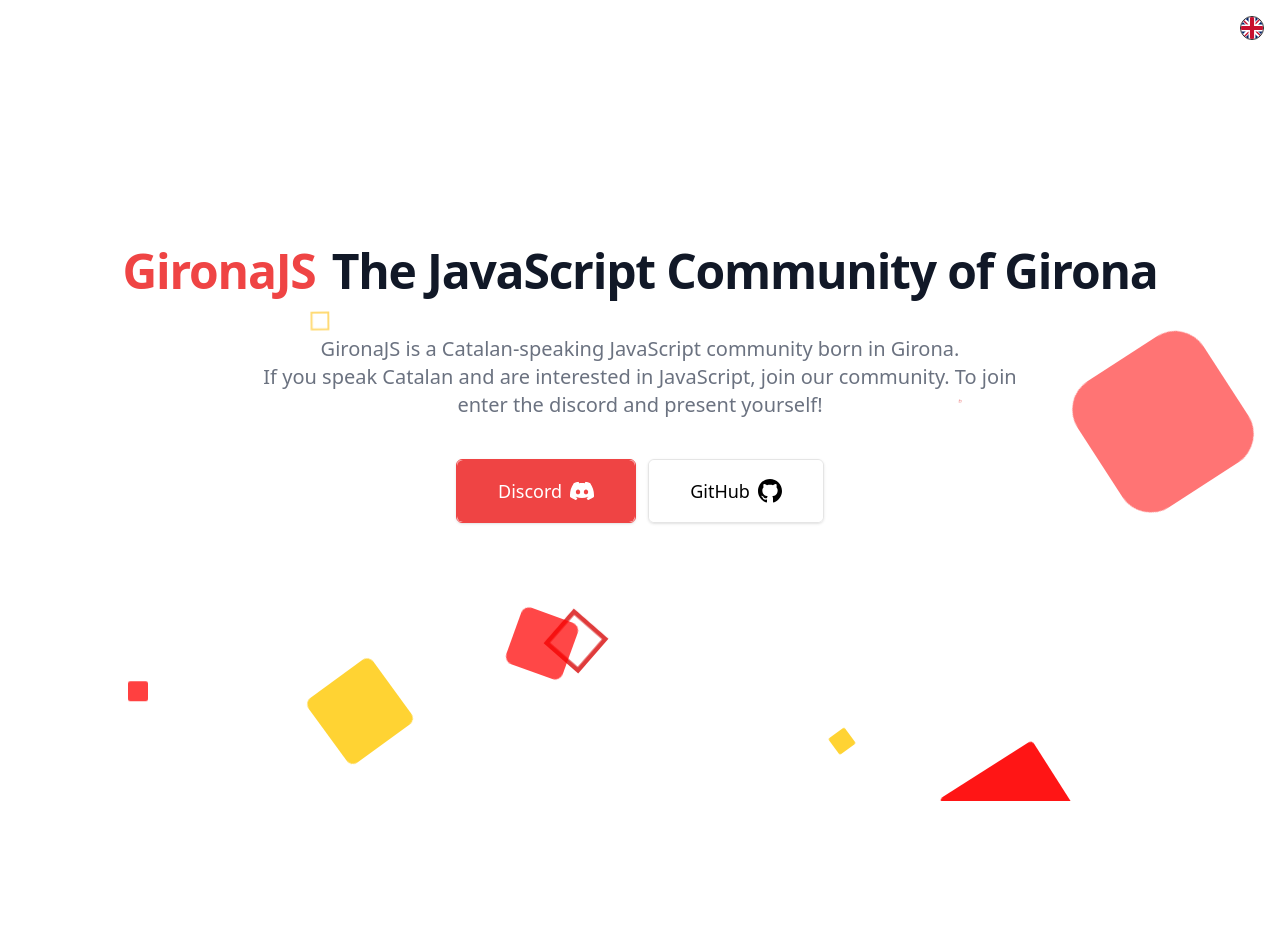
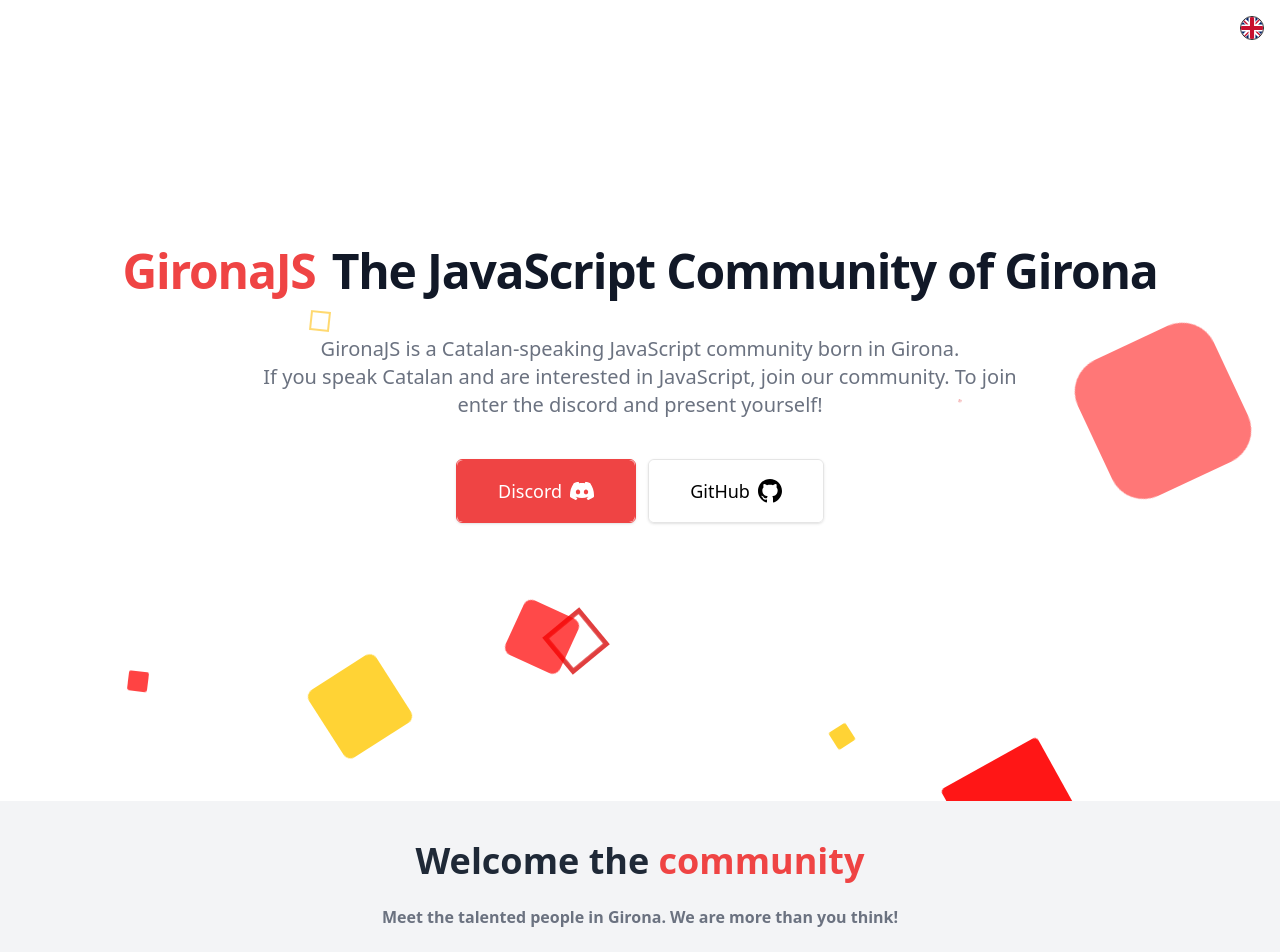
Before and after one commit to gironajs/gironajs.com, a Next.js app: page /en in a window 1280 px wide. Shown: the top 952 px of the page. Before the commit the page ends 801 px from the top, so only its background shows below. Built offline with nearby package versions, Linux system fonts and the light colour scheme.

Commit message:
Add members section (#5)
* feat: Add members section

* chore: Empty members array

```diff
--- a/app/[lang]/components/members.tsx
+++ b/app/[lang]/components/members.tsx
@@ -1,20 +1,126 @@
 'use client';
 
+import React from 'react';
+import Image from 'next/image';
 import { LangDictionary } from '@/get-dictionary';
+import { Member, members } from '@/config/member';
 
 type Props = {
   dictionary: LangDictionary;
 };
 
+type MemberResource = 'github' | 'linkedin' | 'web';
+
+type MemberIcon = {
+  svgContent: JSX.Element;
+  viewBox: string;
+  getUrl: (member: Member) => string;
+  shouldRender: (member: Member) => boolean;
+};
+
+const icons: Record<MemberResource, MemberIcon> = {
+  github: {
+    svgContent: (
+      <path d="M165.9 397.4c0 2-2.3 3.6-5.2 3.6-3.3.3-5.6-1.3-5.6-3.6 0-2 2.3-3.6 5.2-3.6 3-.3 5.6 1.3 5.6 3.6zm-31.1-4.5c-.7 2 1.3 4.3 4.3 4.9 2.6 1 5.6 0 6.2-2s-1.3-4.3-4.3-5.2c-2.6-.7-5.5.3-6.2 2.3zm44.2-1.7c-2.9.7-4.9 2.6-4.6 4.9.3 2 2.9 3.3 5.9 2.6 2.9-.7 4.9-2.6 4.6-4.6-.3-1.9-3-3.2-5.9-2.9zM244.8 8C106.1 8 0 113.3 0 252c0 110.9 69.8 205.8 169.5 239.2 12.8 2.3 17.3-5.6 17.3-12.1 0-6.2-.3-40.4-.3-61.4 0 0-70 15-84.7-29.8 0 0-11.4-29.1-27.8-36.6 0 0-22.9-15.7 1.6-15.4 0 0 24.9 2 38.6 25.8 21.9 38.6 58.6 27.5 72.9 20.9 2.3-16 8.8-27.1 16-33.7-55.9-6.2-112.3-14.3-112.3-110.5 0-27.5 7.6-41.3 23.6-58.9-2.6-6.5-11.1-33.3 2.6-67.9 20.9-6.5 69 27 69 27 20-5.6 41.5-8.5 62.8-8.5s42.8 2.9 62.8 8.5c0 0 48.1-33.6 69-27 13.7 34.7 5.2 61.4 2.6 67.9 16 17.7 25.8 31.5 25.8 58.9 0 96.5-58.9 104.2-114.8 110.5 9.2 7.9 17 22.9 17 46.4 0 33.7-.3 75.4-.3 83.6 0 6.5 4.6 14.4 17.3 12.1C428.2 457.8 496 362.9 496 252 496 113.3 383.5 8 244.8 8zM97.2 352.9c-1.3 1-1 3.3.7 5.2 1.6 1.6 3.9 2.3 5.2 1 1.3-1 1-3.3-.7-5.2-1.6-1.6-3.9-2.3-5.2-1zm-10.8-8.1c-.7 1.3.3 2.9 2.3 3.9 1.6 1 3.6.7 4.3-.7.7-1.3-.3-2.9-2.3-3.9-2-.6-3.6-.3-4.3.7zm32.4 35.6c-1.6 1.3-1 4.3 1.3 6.2 2.3 2.3 5.2 2.6 6.5 1 1.3-1.3.7-4.3-1.3-6.2-2.2-2.3-5.2-2.6-6.5-1zm-11.4-14.7c-1.6 1-1.6 3.6 0 5.9 1.6 2.3 4.3 3.3 5.6 2.3 1.6-1.3 1.6-3.9 0-6.2-1.4-2.3-4-3.3-5.6-2z" />
+    ),
+    getUrl: (member) => `https://github.com/${member.github}`,
+    viewBox: '0 0 496 512',
+    shouldRender: (member) => !!member.github,
+  },
+  linkedin: {
+    svgContent: (
+      <path d="M416 32H31.9C14.3 32 0 46.5 0 64.3v383.4C0 465.5 14.3 480 31.9 480H416c17.6 0 32-14.5 32-32.3V64.3c0-17.8-14.4-32.3-32-32.3zM135.4 416H69V202.2h66.5V416zm-33.2-243c-21.3 0-38.5-17.3-38.5-38.5S80.9 96 102.2 96c21.2 0 38.5 17.3 38.5 38.5 0 21.3-17.2 38.5-38.5 38.5zm282.1 243h-66.4V312c0-24.8-.5-56.7-34.5-56.7-34.6 0-39.9 27-39.9 54.9V416h-66.4V202.2h63.7v29.2h.9c8.9-16.8 30.6-34.5 62.9-34.5 67.2 0 79.7 44.3 79.7 101.9V416z" />
+    ),
+    getUrl: (member) => `https://www.linkedin.com/in/${member.linkedin}`,
+    viewBox: '0 0 448 512',
+    shouldRender: (member) => !!member.linkedin,
+  },
+  web: {
+    svgContent: (
+      <path d="M197.1 455.5c-54.6-16.1-99.8-54-125.6-103.5h70.7c13.4 43.5 34.5 77.9 54.9 103.5zm33.2-35.5c-13.6-18-27.3-40.6-37.5-68.1H319.2c-10.2 27.4-23.8 50-37.5 68.1c-8.9 11.8-17.8 21.6-25.7 29.4c-7.9-7.8-16.8-17.6-25.7-29.4zM176 256c0-17.1 1.4-33 4-48H332c2.5 15 4 30.9 4 48s-1.4 33-4 48H180c-2.5-15-4-30.9-4-48zm-44.6-48c-2.2 15.1-3.4 31.1-3.4 48s1.2 32.9 3.4 48H53.6c-3.6-15.4-5.6-31.5-5.6-48s1.9-32.6 5.6-48h77.8zm61.4-48c10.2-27.4 23.8-50 37.5-68.1c8.9-11.8 17.8-21.6 25.7-29.4c7.9 7.8 16.8 17.6 25.7 29.4c13.6 18 27.3 40.6 37.5 68.1H192.8zm187.8 48h77.8c3.6 15.4 5.6 31.5 5.6 48s-1.9 32.6-5.6 48H380.6c2.2-15.1 3.4-31.1 3.4-48s-1.2-32.9-3.4-48zm60-48H369.8c-13.4-43.5-34.5-77.9-54.9-103.5c54.6 16.1 99.8 54 125.6 103.5zm-298.4 0H71.4c25.8-49.6 71.1-87.4 125.6-103.5c-20.4 25.6-41.5 60-54.9 103.5zM314.9 455.5c20.4-25.6 41.5-60 54.9-103.5h70.7c-25.8 49.6-71.1 87.4-125.6 103.5zM256 512A256 256 0 1 0 256 0a256 256 0 1 0 0 512z" />
+    ),
+    getUrl: (member) => member.website ?? '',
+    viewBox: '0 0 512 512',
+    shouldRender: (member) => !!member.website,
+  },
+};
+
 const Members = ({ dictionary }: Props) => {
-  return null;
+  const randomMembers = React.useMemo(
+    () => members.sort(() => 0.5 - Math.random()),
+    []
+  );
 
   return (
-    <div className="container mx-auto my-4">
-      <h2 className="text-xl sm:text-2xl md:text-3xl">
-        {dictionary.home.members}:
-      </h2>
-      {'TODO: Afegir llista de membres'}
+    <div id="members" className="bg-[#F3F4F6]">
+      <div className="container px-6 py-10 mx-auto">
+        <h1 className="text-3xl font-semibold text-center text-gray-800 lg:text-4xl">
+          {dictionary.home.members.title_1}{' '}
+          <span className="text-red-500 font-extrabold">
+            {dictionary.home.members.title_2}
+          </span>
+        </h1>
+
+        <p className="max-w-2xl mx-auto my-6 text-center text-gray-500 font-semibold">
+          {dictionary.home.members.subtitle}
+        </p>
+
+        <div className="grid grid-cols-1 gap-8 mt-8 xl:mt-10 md:grid-cols-2 xl:grid-cols-4">
+          {randomMembers.map((member, i) => (
+            <div
+              className="flex flex-col items-center p-8 transition-colors duration-300 transform border border-slate-400 rounded-xl hover:border-transparent group hover:bg-red-500"
+              key={i}
+            >
+              <div className="overflow-hidden rounded-full ring-4 ring-red-500">
+                <Image
+                  className="object-cover w-32 h-32  transition-transform duration-300 hover:scale-125"
+                  src={`https://github.com/${member.github}.png`}
+                  alt="Member image"
+                  height={128}
+                  width={128}
+                />
+              </div>
+
+              <h1 className="mt-4 text-2xl font-semibold text-gray-700 capitalize group-hover:text-white">
+                {member.name}
+              </h1>
+
+              <p className="mt-2 text-gray-500 capitalize group-hover:text-gray-300 text-center">
+                {member.role}{' '}
+              </p>
+              {member.company && (
+                <span className="font-bold text-red-500 group-hover:text-slate-200">
+                  {member.company}
+                </span>
+              )}
+
+              <div className="flex mt-3 -mx-2">
+                {Object.values(icons).map((icon, i) => {
+                  if (!icon.shouldRender(member)) return null;
+
+                  return (
+                    <a
+                      key={i}
+                      href={icon.getUrl(member)}
+                      className="mx-2 text-gray-600 hover:text-gray-500 group-hover:text-white transition duration-300 transform hover:-translate-y-1"
+                      target="_blank"
+                    >
+                      <svg
+                        xmlns="http://www.w3.org/2000/svg"
+                        viewBox={icon.viewBox}
+                        className="w-6 h-6 fill-current"
+                        fill="none"
+                      >
+                        {icon.svgContent}
+                      </svg>
+                    </a>
+                  );
+                })}
+              </div>
+            </div>
+          ))}
+        </div>
+      </div>
     </div>
   );
 };
--- a/components/icons/github-icon.tsx
+++ b/components/icons/github-icon.tsx
@@ -1,12 +1,13 @@
 'use client';
 
-export default function GitHubIcon() {
+export default function GitHubIcon(props: React.SVGProps<SVGSVGElement>) {
   return (
     <svg
       xmlns="http://www.w3.org/2000/svg"
       width="24"
       height="24"
       viewBox="0 0 24 24"
+      {...props}
     >
       <path d="M12 0c-6.626 0-12 5.373-12 12 0 5.302 3.438 9.8 8.207 11.387.599.111.793-.261.793-.577v-2.234c-3.338.726-4.033-1.416-4.033-1.416-.546-1.387-1.333-1.756-1.333-1.756-1.089-.745.083-.729.083-.729 1.205.084 1.839 1.237 1.839 1.237 1.07 1.834 2.807 1.304 3.492.997.107-.775.418-1.305.762-1.604-2.665-.305-5.467-1.334-5.467-5.931 0-1.311.469-2.381 1.236-3.221-.124-.303-.535-1.524.117-3.176 0 0 1.008-.322 3.301 1.23.957-.266 1.983-.399 3.003-.404 1.02.005 2.047.138 3.006.404 2.291-1.552 3.297-1.23 3.297-1.23.653 1.653.242 2.874.118 3.176.77.84 1.235 1.911 1.235 3.221 0 4.609-2.807 5.624-5.479 5.921.43.372.823 1.102.823 2.222v3.293c0 .319.192.694.801.576 4.765-1.589 8.199-6.086 8.199-11.386 0-6.627-5.373-12-12-12z" />
     </svg>
--- /dev/null
+++ b/config/member.ts
@@ -0,0 +1,12 @@
+export type Member = {
+  name: string;
+  github: string;
+  linkedin?: string;
+  website?: string;
+  role?: string;
+  company?: string;
+};
+
+const members: Member[] = [];
+
+export { members };
--- a/dictionaries/ca.json
+++ b/dictionaries/ca.json
@@ -18,7 +18,11 @@
   "home": {
     "title": "La Comunitat JavaScript de Girona",
     "subtitle": "GironaJS és una comunitat JavaScript de parla catalana nascuda a Girona. <br/>Si parles català i estàs interessat en JavaScript uneix-te a la nostra comunitat. <br/>Entra ja al discord i presenta't!",
-    "members": "Membres",
-    "sponsors": "Patrocinadors"
+    "sponsors": "Patrocinadors",
+    "members": {
+      "title_1": "Coneix la",
+      "title_2": "comunitat",
+      "subtitle": "Descobreix la talentosa gent que existeix a Girona. Som molts més dels què creus!"
+    }
   }
 }
--- a/dictionaries/en.json
+++ b/dictionaries/en.json
@@ -18,7 +18,11 @@
   "home": {
     "title": "The JavaScript Community of Girona",
     "subtitle": "GironaJS is a Catalan-speaking JavaScript community born in Girona. <br/>If you speak Catalan and are interested in JavaScript, join our community. To join enter the discord and present yourself!",
-    "members": "Members",
-    "sponsors": "Sponsors"
+    "sponsors": "Sponsors",
+    "members": {
+      "title_1": "Welcome the",
+      "title_2": "community",
+      "subtitle": "Meet the talented people in Girona. We are more than you think!"
+    }
   }
 }
```
